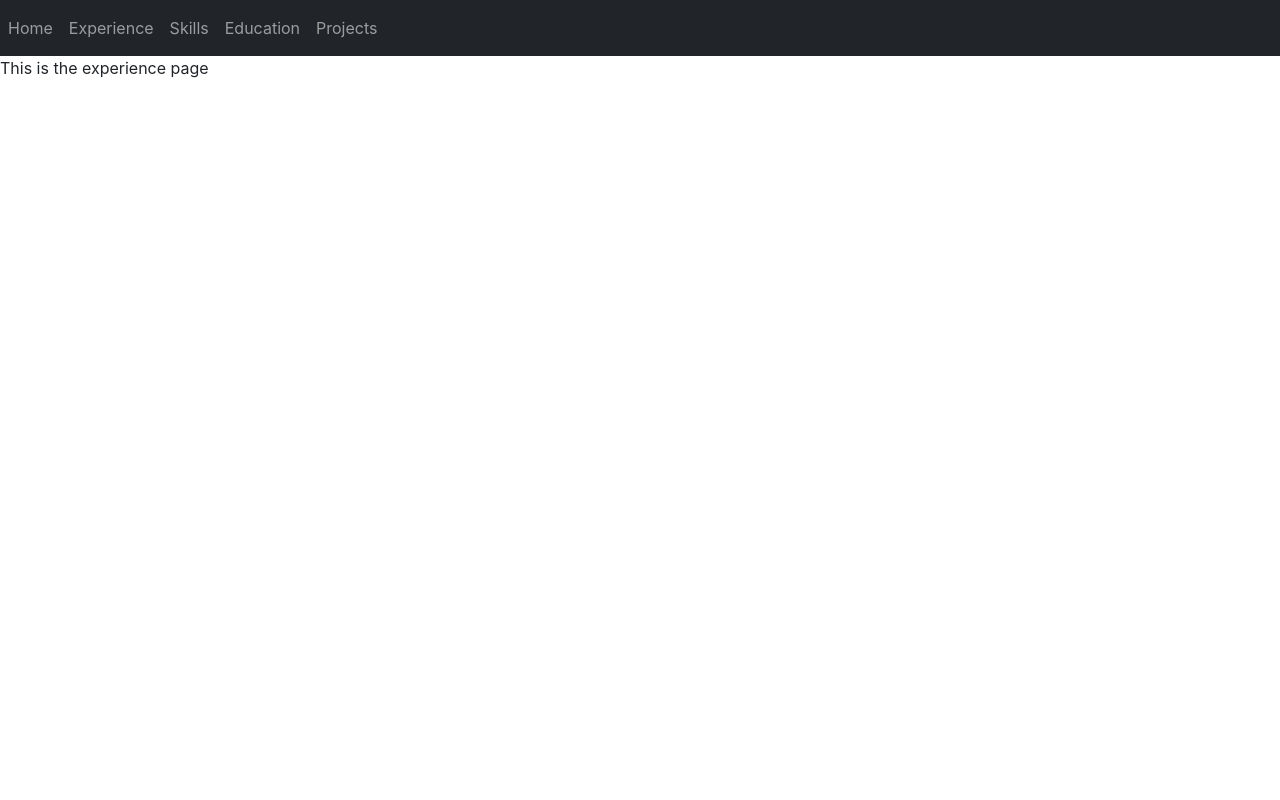
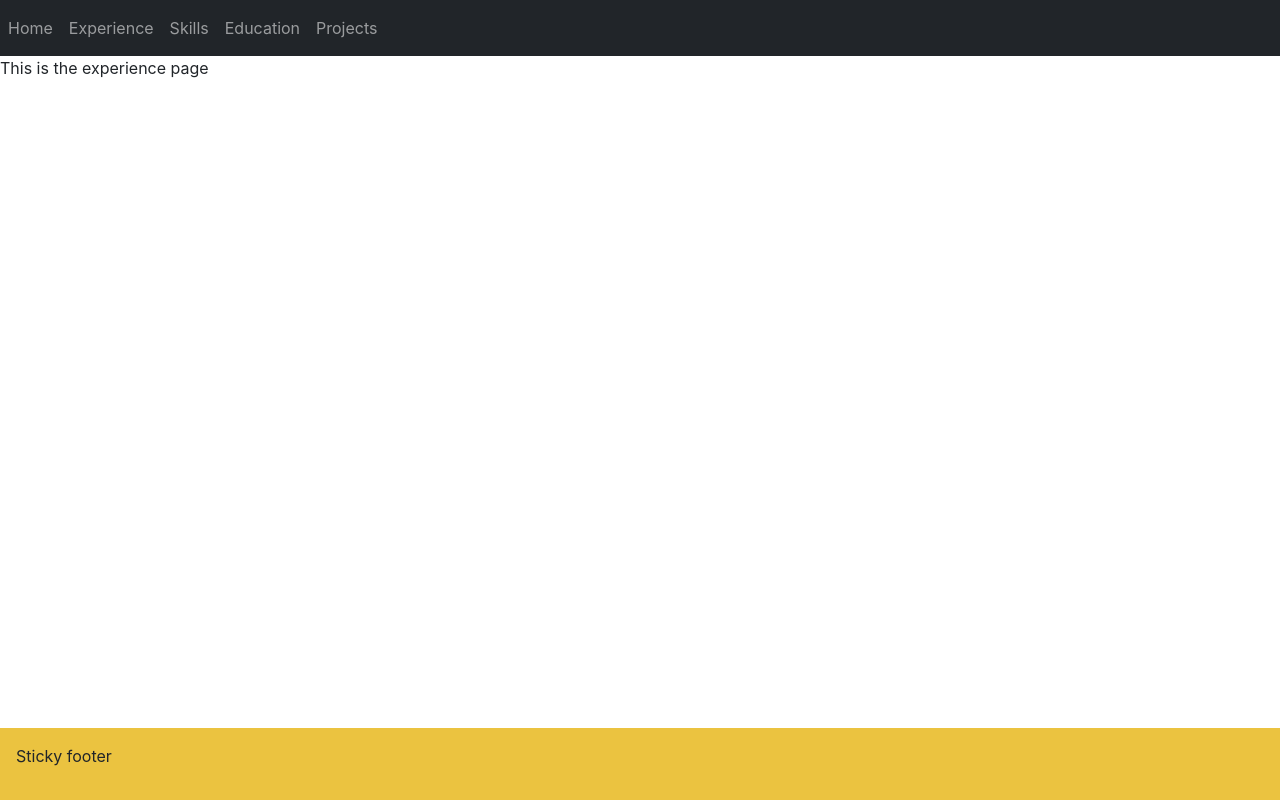
Before and after one commit to tsusdere/tsusdere.github.io, a React (Create React App) app: page /experience in a window 1280 px wide. Built offline with nearby package versions, Linux system fonts and the light colour scheme.

Commit message:
footer added

```diff
--- a/public/index.html
+++ b/public/index.html
@@ -26,7 +26,7 @@
       work correctly both with client-side routing and a non-root public URL.
       Learn how to configure a non-root public URL by running `npm run build`.
     -->
-    <title>React App</title>
+    <title>Portfolio</title>
   </head>
   <body>
     <noscript>You need to enable JavaScript to run this app.</noscript>
--- a/src/App.js
+++ b/src/App.js
@@ -7,6 +7,8 @@
 import Project from "./Pages/Projects";
 import Education from "./Pages/Education";
 import Navbar from "./Components/Navbar";
+import Footer from "./Components/Footer";
+
 import { BrowserRouter as Router, Routes, Route } from "react-router-dom";
 
 function App() {
@@ -20,6 +22,7 @@
         <Route path="/projects" element={<Project />} />
         <Route path="/experience" element={<Experience />} />
       </Routes>
+      <Footer />
     </Router>
   );
 }
--- /dev/null
+++ b/src/Components/Footer.js
@@ -0,0 +1,11 @@
+import React from "react";
+
+function Footer() {
+  return (
+    <div className="footer">
+      <p>Sticky footer</p>
+    </div>
+  );
+}
+
+export default Footer;
--- a/src/index.css
+++ b/src/index.css
@@ -1,13 +1,23 @@
 body {
   margin: 0;
-  font-family: -apple-system, BlinkMacSystemFont, 'Segoe UI', 'Roboto', 'Oxygen',
-    'Ubuntu', 'Cantarell', 'Fira Sans', 'Droid Sans', 'Helvetica Neue',
+  font-family: -apple-system, BlinkMacSystemFont, "Segoe UI", "Roboto", "Oxygen",
+    "Ubuntu", "Cantarell", "Fira Sans", "Droid Sans", "Helvetica Neue",
     sans-serif;
   -webkit-font-smoothing: antialiased;
   -moz-osx-font-smoothing: grayscale;
 }
 
 code {
-  font-family: source-code-pro, Menlo, Monaco, Consolas, 'Courier New',
+  font-family: source-code-pro, Menlo, Monaco, Consolas, "Courier New",
     monospace;
 }
+
+.footer {
+  margin-top: 1rem;
+  padding: 1rem;
+  background-color: rgb(235, 195, 64);
+  position: fixed;
+  bottom: 0;
+  left: 0;
+  width: 100%;
+}
```
